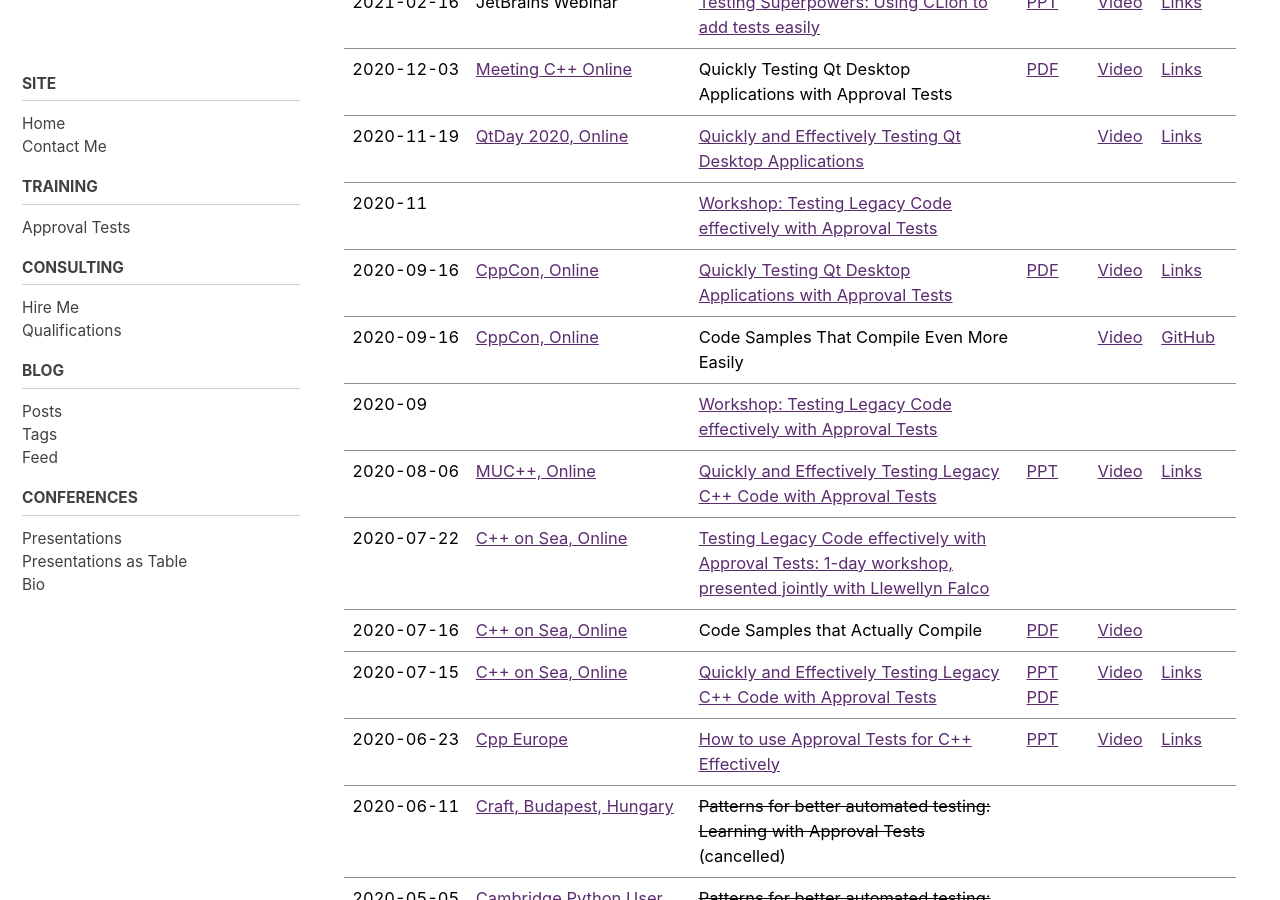
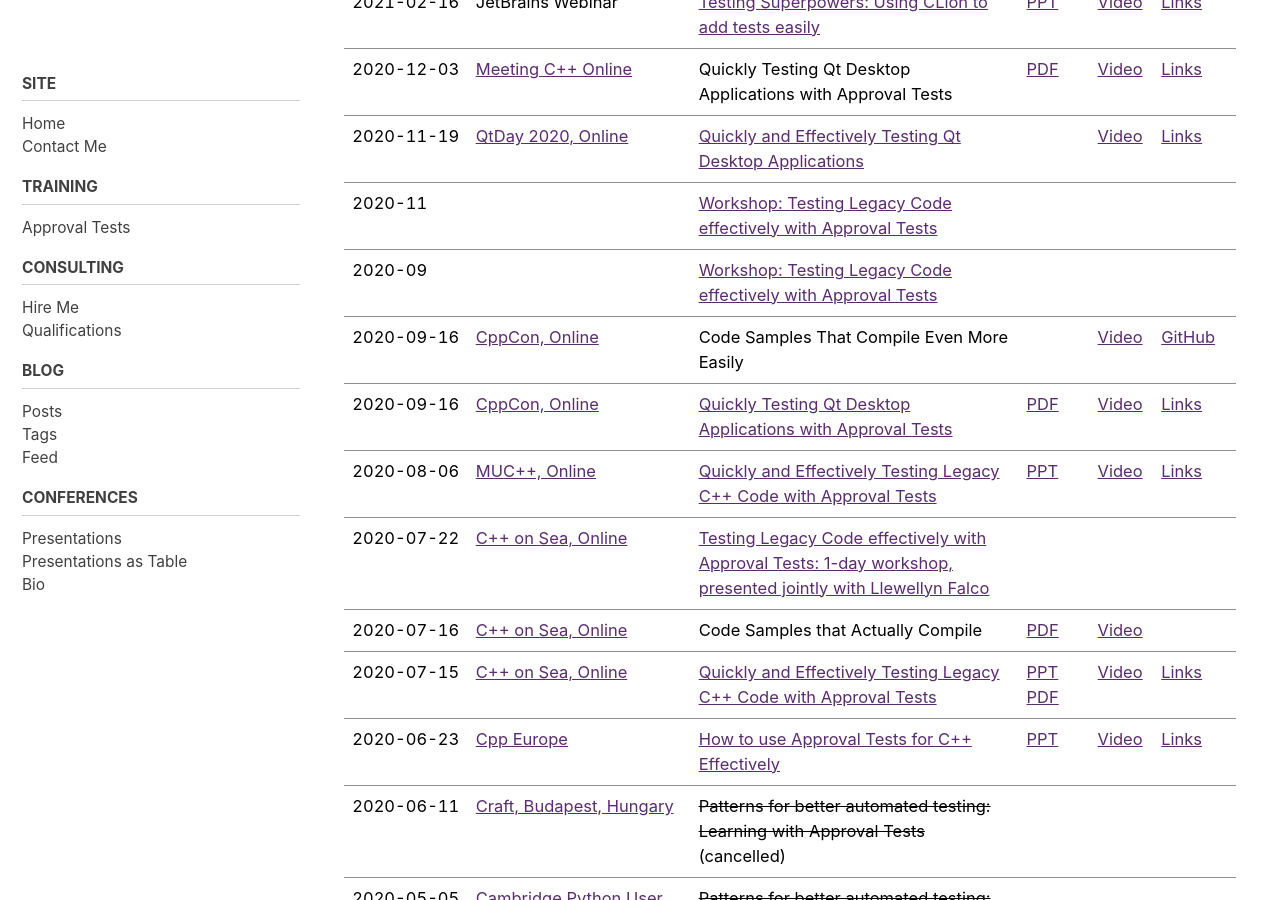
Before and after one commit to claremacrae/claremacrae.github.io, a Jekyll site: the page built from conferences/presentations_table.md, in a window 1280 px wide and 900 px high, scrolled down 390 px. Built offline with Jekyll 4.4.1, drawn with Linux system fonts in a browser that asks for light colours; cached includes are drawn as plain includes; nearby versions of some CDN libraries.

Commit message:
Retain the initial order

```diff
--- a/_layouts/presentations_table.html
+++ b/_layouts/presentations_table.html
@@ -4,8 +4,6 @@
 
 
 <div id="main" role="main">
-
-  {% assign sorted = site.data.presentations | sort_natural: 'date' | reverse %}
 
 <table>
 
@@ -20,7 +18,7 @@
     </tr>
   </thead>
   <tbody>
-    {% for event in sorted %}
+    {% for event in site.data.presentations %}
     <tr>
       <td><span class="text-tabular-dates">{{ event.date }}</span></td>
       <td>{% if event.event.url %}<a href="{{ event.event.url }}">{{ event.event.name }}</a>{% else %}{{ event.event.name }}{% endif %}</td>
```
